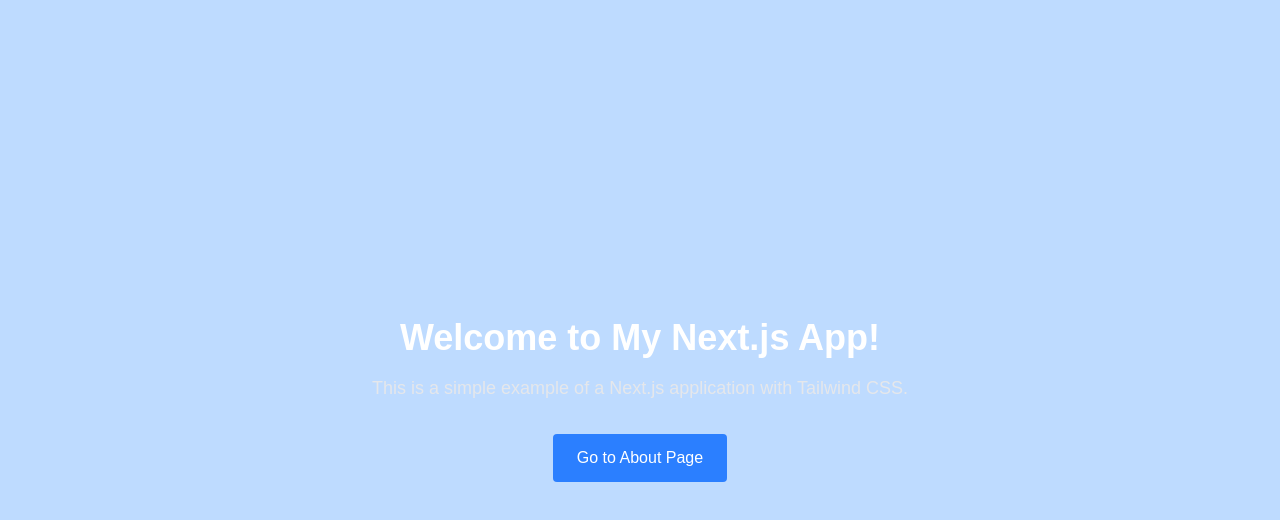
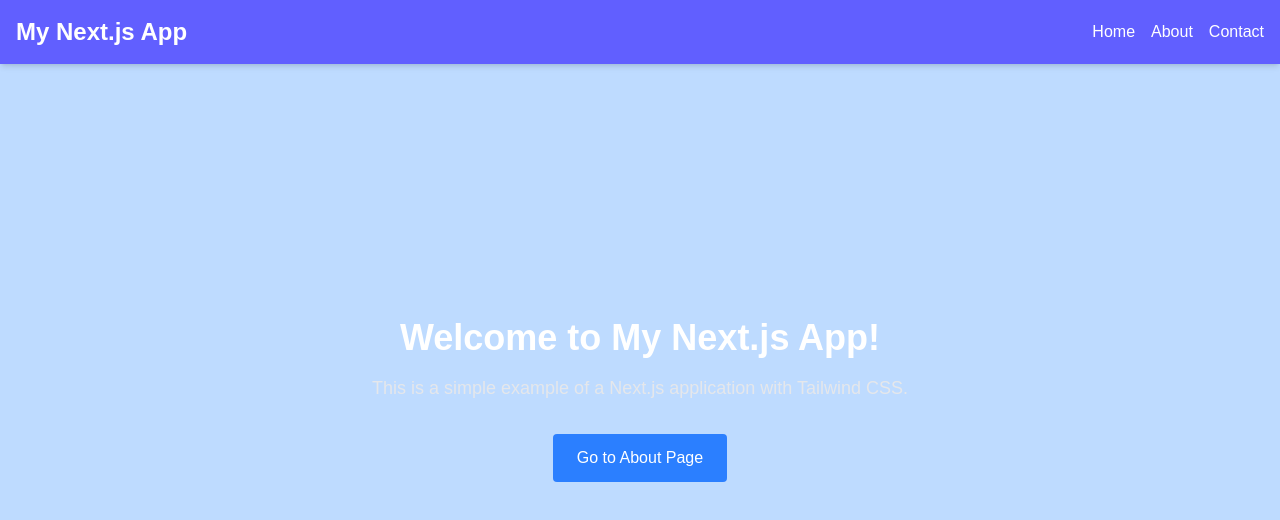
Before and after one commit to wanyamae/alx-project-0x02-setup, a Next.js app in the folder alx-project-0x02/: page / in a window 1280 px wide. Shown: the top 520 px of the page. Built offline with nearby package versions, Linux system fonts and the light colour scheme.

Commit message:
Add Header component to the layout and integrate it into the Home page

```diff
--- a/alx-project-0x02/components/layout/Header.tsx
+++ b/alx-project-0x02/components/layout/Header.tsx
@@ -0,0 +1,20 @@
+import Link from 'next/link';
+
+const Header: React.FC = () => {
+    return (
+        <header className="flex fixed top-0 left-0 right-0 bg-indigo-500 text-white p-4 shadow-md">
+            <div className="container mx-auto flex justify-between items-center">
+                <h1 className="text-2xl font-bold">My Next.js App</h1>
+                <nav>
+                    <ul className="flex space-x-4">
+                        <li><Link href="/" className="hover:underline">Home</Link></li>
+                        <li><Link href="/about" className="hover:underline">About</Link></li>
+                        <li><Link href="/contact" className="hover:underline">Contact</Link></li>
+                    </ul>
+                </nav>
+            </div>
+        </header>
+    )
+}
+
+export default Header;
--- a/alx-project-0x02/pages/index.tsx
+++ b/alx-project-0x02/pages/index.tsx
@@ -1,6 +1,10 @@
+import Header from "@/components/layout/Header";
+
+
 const Home: React.FC = () => {
   return (
     <div className="flex flex-col items-center justify-center min-h-screen bg-blue-200">
+      <Header />
       <h1 className="text-4xl font-bold text-white mb-4">Welcome to My Next.js App!</h1>
       <p className="text-lg text-gray-200 mb-8">This is a simple example of a Next.js application with Tailwind CSS.</p>
       <a href="/about" className="px-6 py-3 bg-blue-500 text-white rounded hover:bg-blue-600 transition-colors">
```
